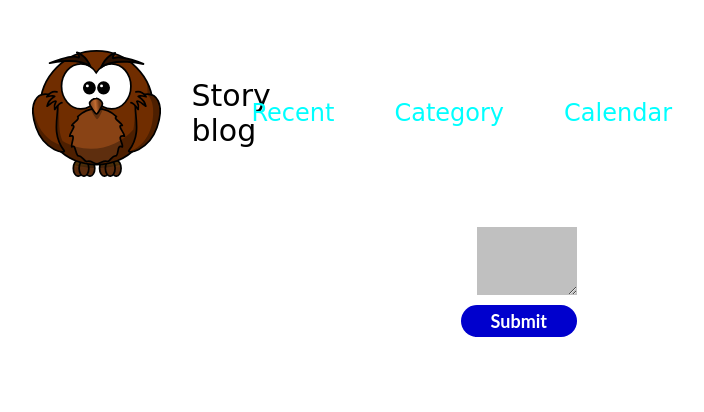
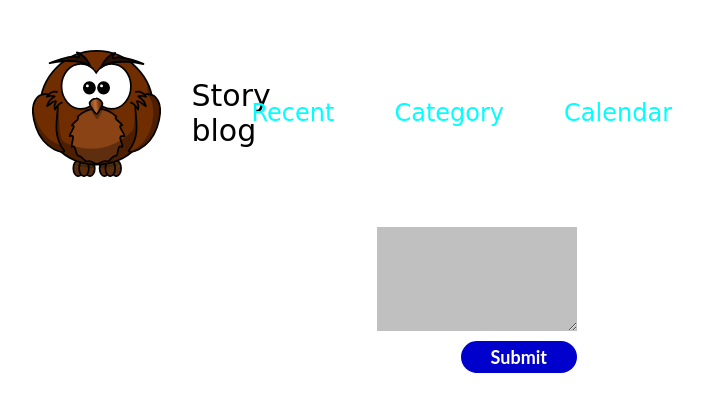
Before and after one commit to deepakprasad0089/story-blog, a Flask app: page /home in a window 1280 px wide. Shown: the top 412 px of the page, without its empty margins (288-992 px from the left). Run offline with Flask 2, Linux system fonts and the light colour scheme.

Commit message:
Update style.css

```diff
--- a/static/css/style.css
+++ b/static/css/style.css
@@ -54,10 +54,10 @@ align-items: flex-end;
 
 
 form textarea{
-width: 100px;
+width: 200px;
 font-family: Lato;
 font-size: 18px;
-padding: 12px 20px;
+padding: 30px 20px;
 box-sizing: border-box;
 border: none;
 background-color: #C0C0C0;
```
